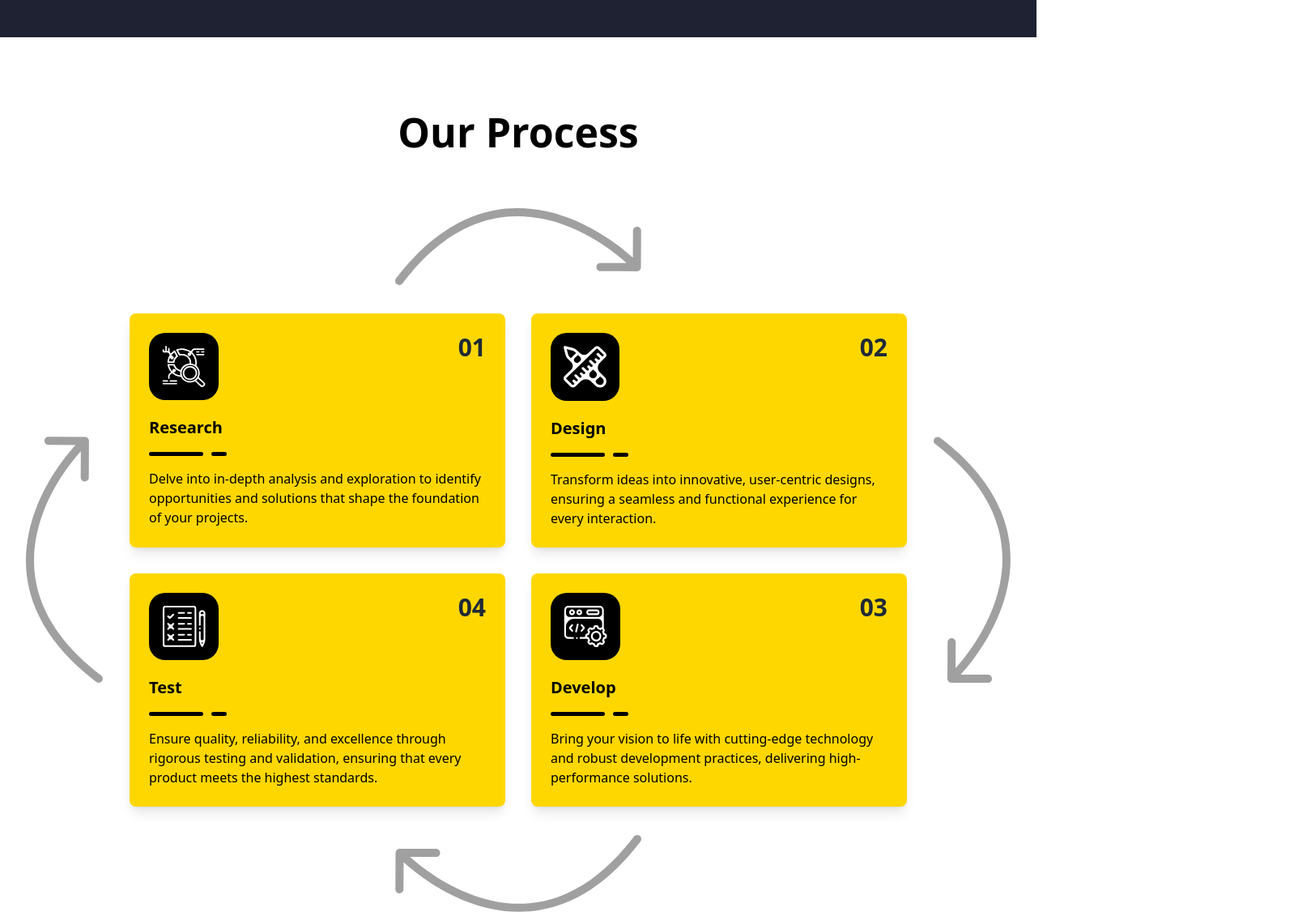
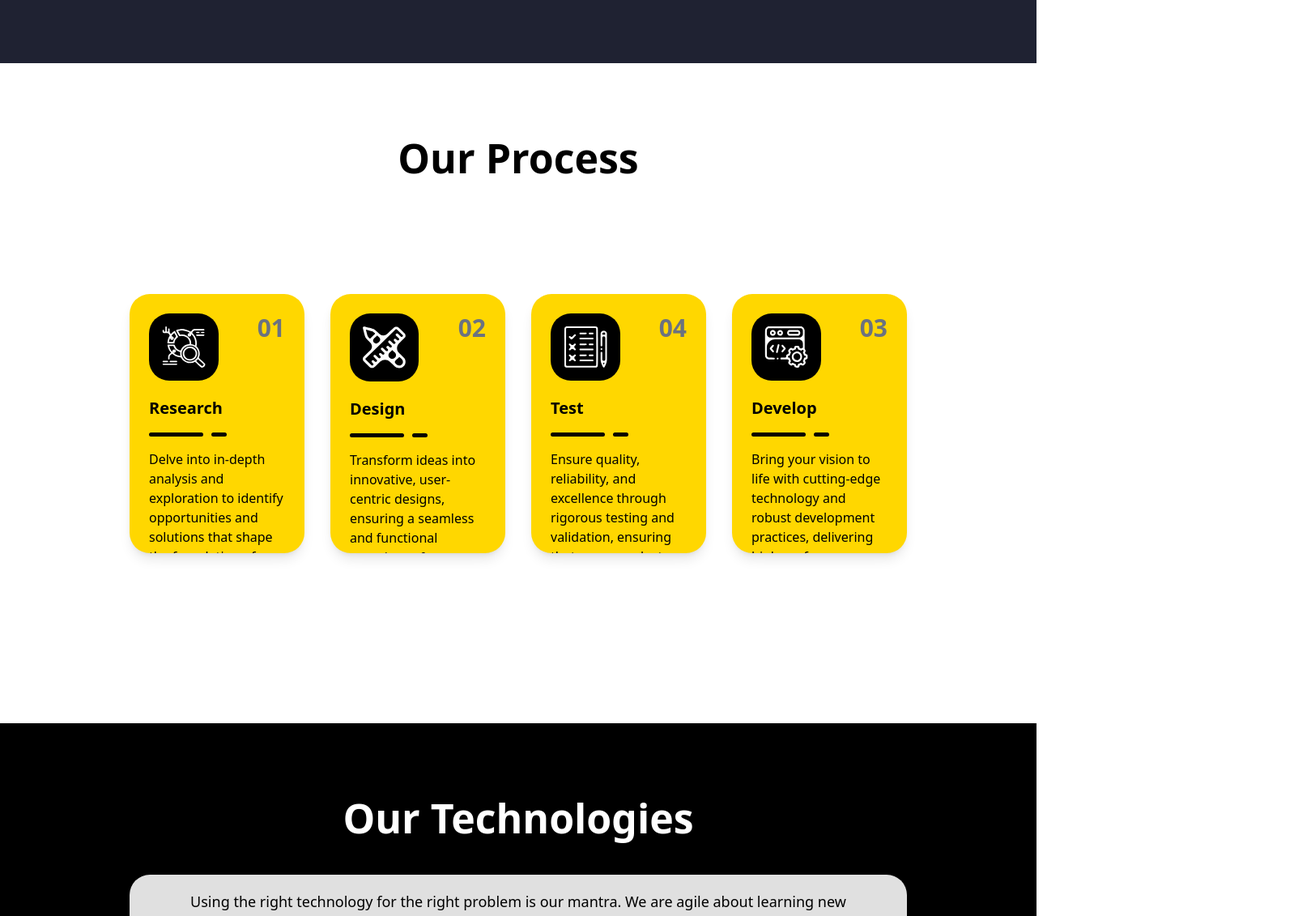
Before and after one commit to craftwarelab/zfrozen-frontend, a React (Create React App) app: page / in a window 1280 px wide. Shown: the part 3182-4313 px from the top of the page at 81% size, 1598 px wide, since content can reach past the window. Built offline with nearby package versions, Linux system fonts and the light colour scheme.

Commit message:
update Our Process

```diff
--- a/src/views/home/Five.js
+++ b/src/views/home/Five.js
@@ -7,65 +7,12 @@ const Five = () => {
         <p className="text-black font-[600] text-[50px] ">Our Process</p>
       </div>
       <div>
-        <div className="relative grid grid-cols-1 md:grid-cols-2 gap-8 mx-auto md:p-[130px] mt-14 xl:px-32">
-          <svg
-            className="absolute hidden md:block top-0 left-1/2 -translate-x-1/2"
-            width="305"
-            height="95"
-            viewBox="0 0 305 95"
-            fill="none"
-            xmlns="http://www.w3.org/2000/svg"
-          >
-            <path
-              d="M304 72.908C303.986 75.6694 301.737 77.8969 298.975 77.8832L253.976 77.6612C251.215 77.6476 248.987 75.398 249.001 72.6366C249.014 69.8752 251.264 67.6477 254.025 67.6613L294.025 67.8587L294.222 27.8592C294.236 25.0978 296.485 22.8703 299.247 22.8839C302.008 22.8975 304.236 25.1471 304.222 27.9085L304 72.908ZM9.47894 92.9113C7.80665 95.1087 4.66958 95.5345 2.47211 93.8622C0.274632 92.1899 -0.151113 89.0528 1.52118 86.8553L9.47894 92.9113ZM295.447 76.4013C278.221 59.0039 235.936 24.268 183.444 13.3591C157.308 7.92772 128.692 8.40865 99.2789 19.8247C69.8536 31.2455 39.2838 53.7461 9.47894 92.9113L1.52118 86.8553C32.2163 46.5205 64.196 22.7146 95.6606 10.5022C127.138 -1.71497 157.752 -2.19385 185.478 3.56825C240.709 15.0462 284.675 51.3103 302.553 69.3653L295.447 76.4013Z"
-              fill="#A0A0A0"
-            />
-          </svg>
-          <svg
-            className="absolute hidden md:block right-0 top-1/2 -translate-y-1/2"
-            width="95"
-            height="305"
-            viewBox="0 0 95 305"
-            fill="none"
-            xmlns="http://www.w3.org/2000/svg"
-          >
-            <path
-              d="M21.9753 304.383C19.2139 304.37 16.9864 302.12 17 299.359L17.2221 254.359C17.2357 251.598 19.4853 249.37 22.2467 249.384C25.0081 249.398 27.2356 251.647 27.222 254.409L27.0246 294.408L67.0241 294.605C69.7855 294.619 72.013 296.869 71.9994 299.63C71.9858 302.391 69.7362 304.619 66.9748 304.605L21.9753 304.383ZM1.97205 9.86218C-0.225429 8.18989 -0.651174 5.05282 1.02112 2.85535C2.69341 0.657872 5.83048 0.232127 8.02795 1.90442L1.97205 9.86218ZM18.4819 295.83C35.8794 278.604 70.6153 236.32 81.5242 183.827C86.9556 157.692 86.4746 129.075 75.0586 99.6622C63.6378 70.2368 41.1372 39.6671 1.97205 9.86218L8.02795 1.90442C48.3628 32.5995 72.1687 64.5793 84.3811 96.0439C96.5983 127.521 97.0771 158.135 91.315 185.862C79.837 241.093 43.573 285.059 25.518 302.936L18.4819 295.83Z"
-              fill="#A0A0A0"
-            />
-          </svg>
-          <svg
-            className="absolute hidden md:block bottom-0 left-1/2 -translate-x-1/2"
-            width="305"
-            height="96"
-            viewBox="0 0 305 96"
-            fill="none"
-            xmlns="http://www.w3.org/2000/svg"
-          >
-            <path
-              d="M1.00006 22.8586C1.0137 20.0972 3.26327 17.8697 6.02466 17.8833L51.0241 18.1054C53.7855 18.119 56.013 20.3686 55.9994 23.13C55.9858 25.8914 53.7362 28.1189 50.9748 28.1053L10.9753 27.9079L10.7779 67.9074C10.7642 70.6688 8.51464 72.8963 5.75326 72.8827C2.99188 72.869 0.764368 70.6194 0.77801 67.8581L1.00006 22.8586ZM295.521 2.85535C297.193 0.657872 300.33 0.232127 302.528 1.90442C304.725 3.57671 305.151 6.71378 303.479 8.91125L295.521 2.85535ZM9.55295 19.3652C26.7795 36.7627 69.0636 71.4986 121.556 82.4075C147.692 87.8389 176.308 87.3579 205.721 75.9419C235.146 64.5211 265.716 42.0205 295.521 2.85535L303.479 8.91125C272.784 49.2461 240.804 73.052 209.339 85.2644C177.862 97.4816 147.248 97.9604 119.522 92.1983C64.2906 80.7203 20.3247 44.4562 2.44705 26.4013L9.55295 19.3652Z"
-              fill="#A0A0A0"
-            />
-          </svg>
-
-          <svg
-            className="absolute hidden md:block top-1/2 -translate-y-1/2"
-            width="95"
-            height="305"
-            viewBox="0 0 95 305"
-            fill="none"
-            xmlns="http://www.w3.org/2000/svg"
-          >
-            <path
-              d="M72.908 1.00006C75.6694 1.0137 77.8969 3.26328 77.8832 6.02466L77.6612 51.0241C77.6475 53.7855 75.398 56.013 72.6366 55.9994C69.8752 55.9858 67.6477 53.7362 67.6613 50.9748L67.8587 10.9753L27.8592 10.7779C25.0978 10.7643 22.8703 8.51465 22.8839 5.75327C22.8975 2.99189 25.1471 0.764377 27.9085 0.778018L72.908 1.00006ZM92.9113 295.521C95.1087 297.193 95.5345 300.33 93.8622 302.528C92.1899 304.725 89.0528 305.151 86.8553 303.479L92.9113 295.521ZM76.4013 9.55295C59.0039 26.7795 24.268 69.0636 13.3591 121.556C7.92771 147.692 8.40865 176.308 19.8246 205.721C31.2455 235.146 53.7461 265.716 92.9113 295.521L86.8553 303.479C46.5205 272.784 22.7146 240.804 10.5022 209.339C-1.71497 177.862 -2.19385 147.248 3.56824 119.522C15.0462 64.2906 51.3103 20.3247 69.3652 2.44705L76.4013 9.55295Z"
-              fill="#A0A0A0"
-            />
-          </svg>
+        <div className="flex justify-center items-center md:grid-cols-2 gap-8 mx-auto md:p-[130px] xl:px-32">
 
           {/* Research */}
-          <div className="bg-[#FFD700] p-6 rounded-lg shadow-lg relative overflow-hidden">
+          <div className="bg-[#FFD700] p-6 w-[400px] h-[320px] rounded-[25px] shadow-lg relative overflow-hidden">
             <div className="flex justify-between items-start">
-              <div className="bg-black p-4 rounded-[20px] text-white">
+              <div className="bg-black p-4 rounded-[25px] text-white">
                 {/* Add Research icon here */}
                 <svg
                   width="54"
@@ -112,7 +59,7 @@ const Five = () => {
                   />
                 </svg>
               </div>
-              <div className="text-gray-800 font-bold text-3xl">01</div>
+              <div className="text-gray-500 font-bold text-3xl">01</div>
             </div>
             <h3 className="text-xl font-bold mt-5 text-black">Research</h3>
             <div className="flex items-center justify-between w-[5rem] sm:w-[6rem] my-4">
@@ -125,9 +72,9 @@ const Five = () => {
           </div>
 
           {/* Design */}
-          <div className="bg-[#FFD700] p-6 rounded-lg shadow-lg relative overflow-hidden">
+          <div className="bg-[#FFD700] p-6 w-[400px] h-[320px] rounded-[25px] shadow-lg relative overflow-hidden">
             <div className="flex justify-between items-start">
-              <div className="bg-black p-4 rounded-[20px] text-white">
+              <div className="bg-black p-4 rounded-[25px] text-white">
                 {/* Add Design icon here */}
                 <svg
                   width="53"
@@ -142,7 +89,7 @@ const Five = () => {
                   />
                 </svg>
               </div>
-              <div className="text-gray-800 font-bold text-3xl">02</div>
+              <div className="text-gray-500 font-bold text-3xl">02</div>
             </div>
             <h3 className="text-xl font-bold mt-5 text-black">Design</h3>
             <div className="flex items-center justify-between w-[5rem] sm:w-[6rem] my-4">
@@ -155,9 +102,9 @@ const Five = () => {
           </div>
 
           {/* Test */}
-          <div className="bg-[#FFD700] p-6 rounded-lg shadow-lg relative overflow-hidden">
+          <div className="bg-[#FFD700] p-6 w-[400px] h-[320px] rounded-[25px] shadow-lg relative overflow-hidden">
             <div className="flex justify-between items-start">
-              <div className="bg-black p-4 rounded-[20px] text-white">
+              <div className="bg-black p-4 rounded-[25px] text-white">
                 {/* Add Test icon here */}
                 <svg
                   width="54"
@@ -228,7 +175,7 @@ const Five = () => {
                   />
                 </svg>
               </div>
-              <div className="text-gray-800 font-bold text-3xl">04</div>
+              <div className="text-gray-500 font-bold text-3xl">04</div>
             </div>
             <h3 className="text-xl font-bold mt-5 text-black">Test</h3>
             <div className="flex items-center justify-between w-[5rem] sm:w-[6rem] my-4">
@@ -241,9 +188,9 @@ const Five = () => {
           </div>
 
           {/* Develop */}
-          <div className="bg-[#FFD700] p-6 rounded-lg shadow-lg relative overflow-hidden">
+          <div className="bg-[#FFD700] w-[400px] h-[320px] p-6 rounded-[25px] shadow-lg relative overflow-hidden">
             <div className="flex justify-between items-start">
-              <div className="bg-black p-4 rounded-[20px] text-white">
+              <div className="bg-black p-4 rounded-[25px] text-white">
                 {/* Add Develop icon here */}
                 {/* <i className="fas fa-code"></i> */}
                 <svg
@@ -291,7 +238,7 @@ const Five = () => {
                   />
                 </svg>
               </div>
-              <div className="text-gray-800 font-bold text-3xl">03</div>
+              <div className="text-gray-500 font-bold text-3xl">03</div>
             </div>
             <h3 className="text-xl font-bold mt-5 text-black">Develop</h3>
             <div className="flex items-center justify-between w-[5rem] sm:w-[6rem] my-4">
--- a/src/views/home/Four.js
+++ b/src/views/home/Four.js
@@ -39,7 +39,7 @@ const Four = () => {
   return (
     <div className="bg-[#1F2232] px-4 py-20 mx-auto sm:px-6 lg:px-8">
       <div className="flex justify-center items-center">
-        <p className="text-white font-[600] text-[50px] text-center">
+        <p className="text-white font-[600] mb-8 text-[50px] text-center">
           What we do?
         </p>
       </div>
--- a/src/views/home/Three.js
+++ b/src/views/home/Three.js
@@ -26,14 +26,14 @@ const Three = () => {
           <img
             src="/zfrozen-logo-about.png"
             alt="test"
-            className=" absolute md:h-[15rem] translate-y-[10rem] translate-x-[60rem] z-10"
+            className=" absolute md:h-[15rem] translate-y-[10rem] translate-x-[70rem] z-10"
           />
 
-          <div className="bg-[#FFD700] md:w-[15rem] relative z-0"></div>
+          <div className="bg-[#FFD700] md:w-[15rem] translate-x-[10rem] relative z-0"></div>
           <img
             src="/texter.png"
             alt="test"
-            className="absolute h-[23rem] translate-y-[0rem] translate-x-[52.5rem]"
+            className="absolute h-[23rem] translate-y-[0rem] translate-x-[62.5rem]"
           />
         </div>
         {/* <p className="text-white">test</p> */}
```
